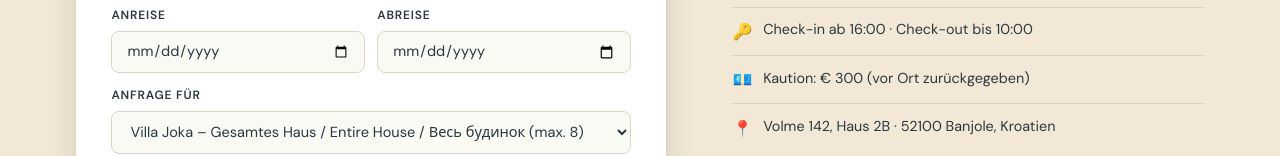
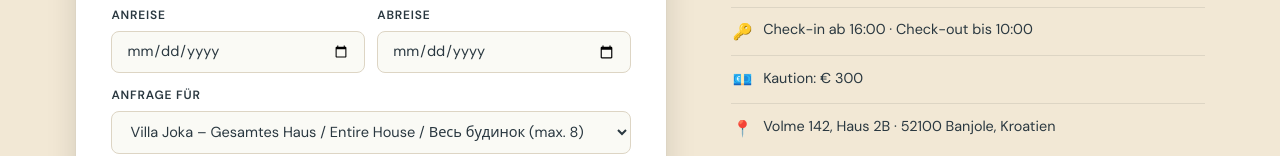
Before and after one commit to stefanfersterer/villa-joka, a plain HTML site: page index.html in a window 1280 px wide. Shown: the part 8499-8655 px from the top of the page. Drawn offline with nearby package versions, Linux system fonts and the light colour scheme.

Commit message:
Admin: index.html aktualisiert

```diff
--- a/index.html
+++ b/index.html
@@ -16,7 +16,7 @@
 <link rel="alternate" hreflang="uk" href="https://www.villa-joka.eu">
 <link rel="alternate" hreflang="x-default" href="https://www.villa-joka.eu">
 <link rel="icon" href="images/villa_aussen.jpg" type="image/jpeg">
-<link rel="preload" as="image" href="images/villa_aussen.jpg">
+<link rel="preload" as="image" href="images/villa_aussen.jpg" fetchpriority="high">
 <script type="application/ld+json">
 {
   "@context":"https://schema.org",
@@ -42,7 +42,8 @@
 </script>
 <link rel="preconnect" href="https://fonts.googleapis.com">
 <link rel="preconnect" href="https://fonts.gstatic.com" crossorigin>
-<link href="https://fonts.googleapis.com/css2?family=Cormorant+Garamond:ital,wght@0,400;0,500;0,600;1,400;1,500&family=DM+Sans:opsz,wght@9..40,300;9..40,400;9..40,500;9..40,600&display=swap" rel="stylesheet">
+<link rel="preload" as="style" href="https://fonts.googleapis.com/css2?family=Cormorant+Garamond:ital,wght@0,400;0,500;0,600;1,400;1,500&family=DM+Sans:opsz,wght@9..40,300;9..40,400;9..40,500;9..40,600&display=swap" onload="this.onload=null;this.rel='stylesheet'">
+<noscript><link href="https://fonts.googleapis.com/css2?family=Cormorant+Garamond:ital,wght@0,400;0,500;0,600;1,400;1,500&family=DM+Sans:opsz,wght@9..40,300;9..40,400;9..40,500;9..40,600&display=swap" rel="stylesheet"></noscript>
 <style>
 *,*::before,*::after{box-sizing:border-box;margin:0;padding:0}
 html{scroll-behavior:smooth}
@@ -1374,9 +1375,9 @@ setTimeout(function() {
       var kEl = document.getElementById('ci-kaution');
       if (kEl && d.kaution) {
         kEl.innerHTML = '<span class="ci-ic">💶</span>'
-          + '<span class="ci-txt lang-de' + (lang !== 'de' ? ' hidden' : '') + '">Kaution: ' + d.kaution + ' (vor Ort zurückgegeben)</span>'
-          + '<span class="ci-txt lang-en' + (lang !== 'en' ? ' hidden' : '') + '">Security deposit: ' + d.kaution + ' (returned on site)</span>'
-          + '<span class="ci-txt lang-uk' + (lang !== 'uk' ? ' hidden' : '') + '">Застава: ' + d.kaution + ' (повертається на місці)</span>';
+          + '<span class="ci-txt lang-de' + (lang !== 'de' ? ' hidden' : '') + '">Kaution: ' + d.kaution + '</span>'
+          + '<span class="ci-txt lang-en' + (lang !== 'en' ? ' hidden' : '') + '">Security deposit: ' + d.kaution + '</span>'
+          + '<span class="ci-txt lang-uk' + (lang !== 'uk' ? ' hidden' : '') + '">Застава: ' + d.kaution + '</span>';
       }
 
       // 14b. Villa-Stats Cards (Check-in / Check-out / Kaution)
```
